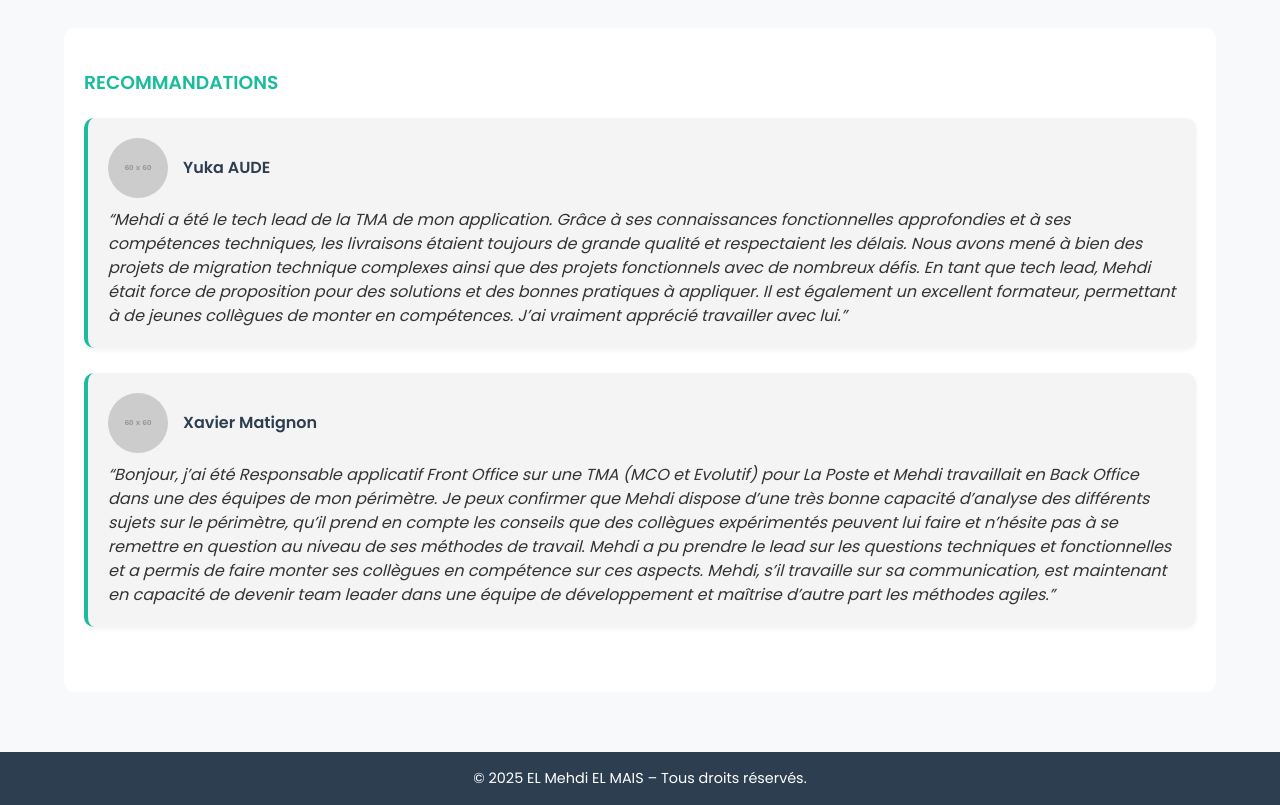
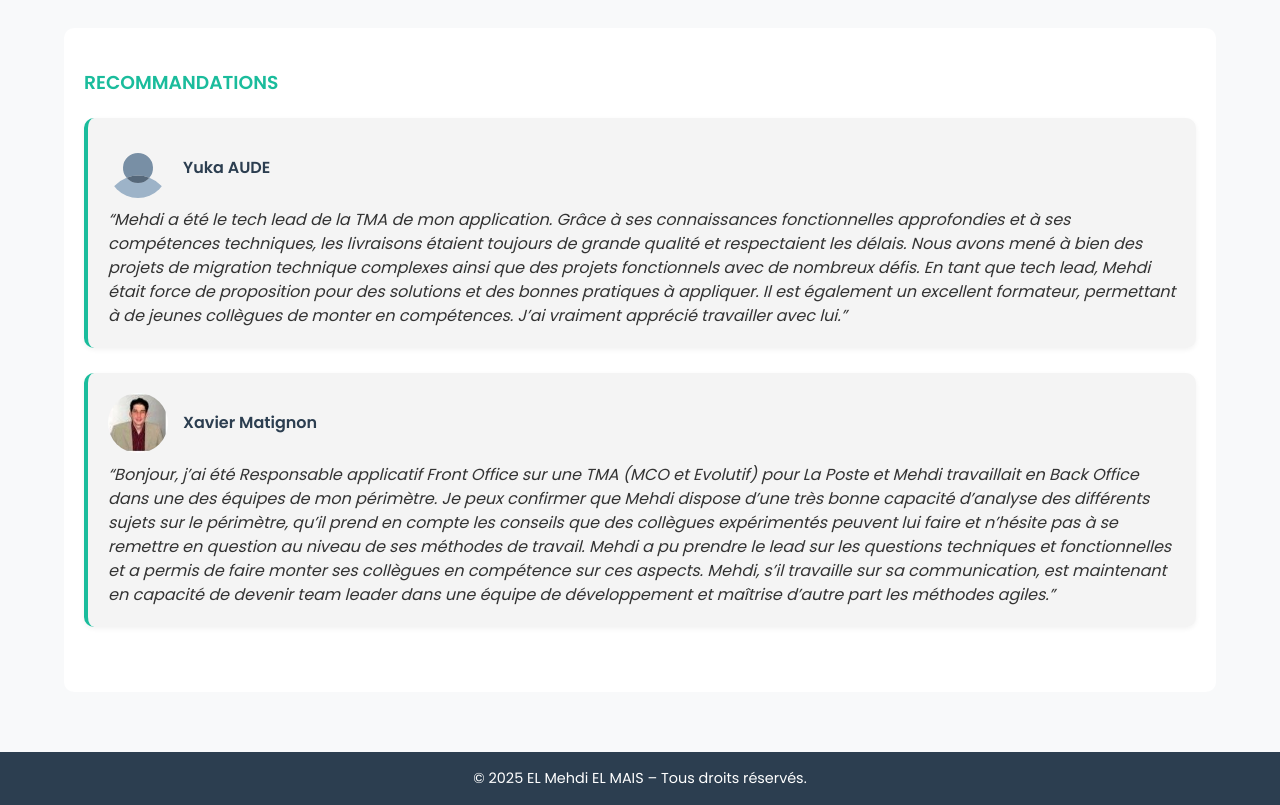
Before and after one commit to el-mais17/el-mais17.github.io, a plain HTML site: page index.html in a window 1280 px wide. Shown: the part 2020-2825 px from the top of the page. Drawn offline with Linux system fonts and the light colour scheme; placeholder pictures from the web are drawn by us.

Commit message:
index.html + style.css

```diff
--- a/index.html
+++ b/index.html
@@ -114,7 +114,7 @@
 
     <div class="recommendation">
       <div class="author">
-        <img src="https://via.placeholder.com/60" alt="Photo de Yuka Aude">
+        <img src="9c8pery4andzj6ohjkjp54ma2.svg" alt="Photo de Yuka Aude">
         <div>
           <h4>Yuka AUDE</h4>
         </div>
@@ -129,7 +129,7 @@
 
     <div class="recommendation">
       <div class="author">
-        <img src="https://via.placeholder.com/60" alt="Photo de Xavier Matignon">
+        <img src="1517017019657.jpeg" alt="Photo de Xavier Matignon">
         <div>
           <h4>Xavier Matignon</h4>
         </div>
```
Also changed, not shown: 1517017019657.jpeg (added), 9c8pery4andzj6ohjkjp54ma2.svg (added).
